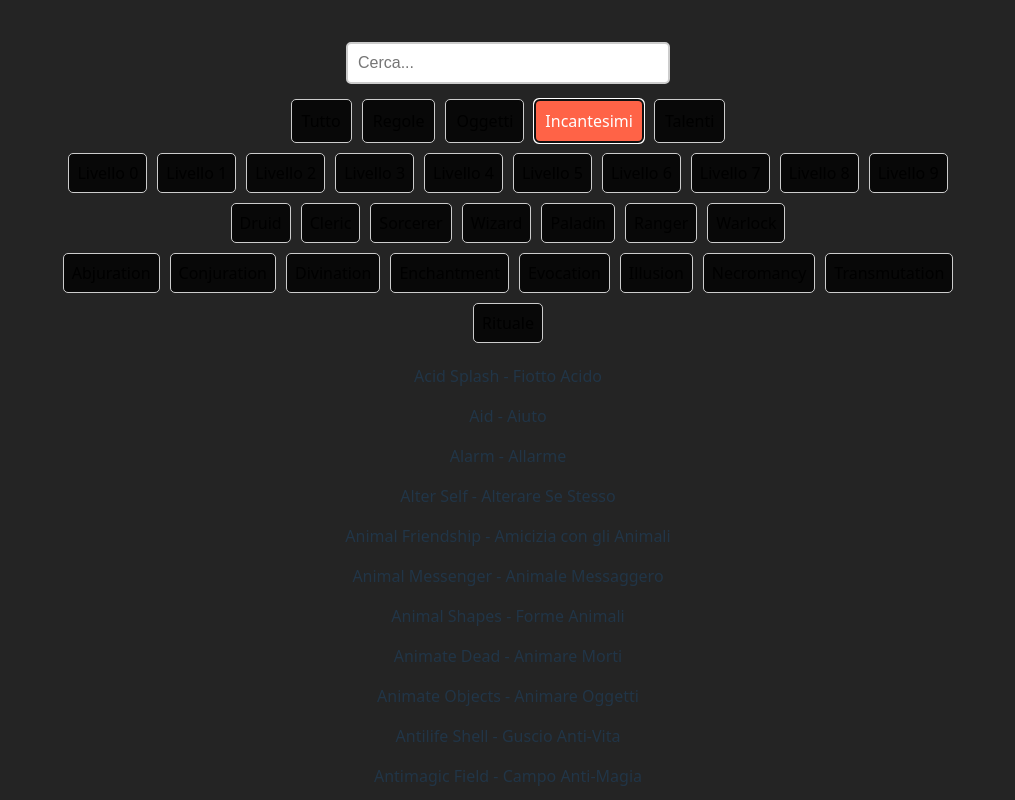
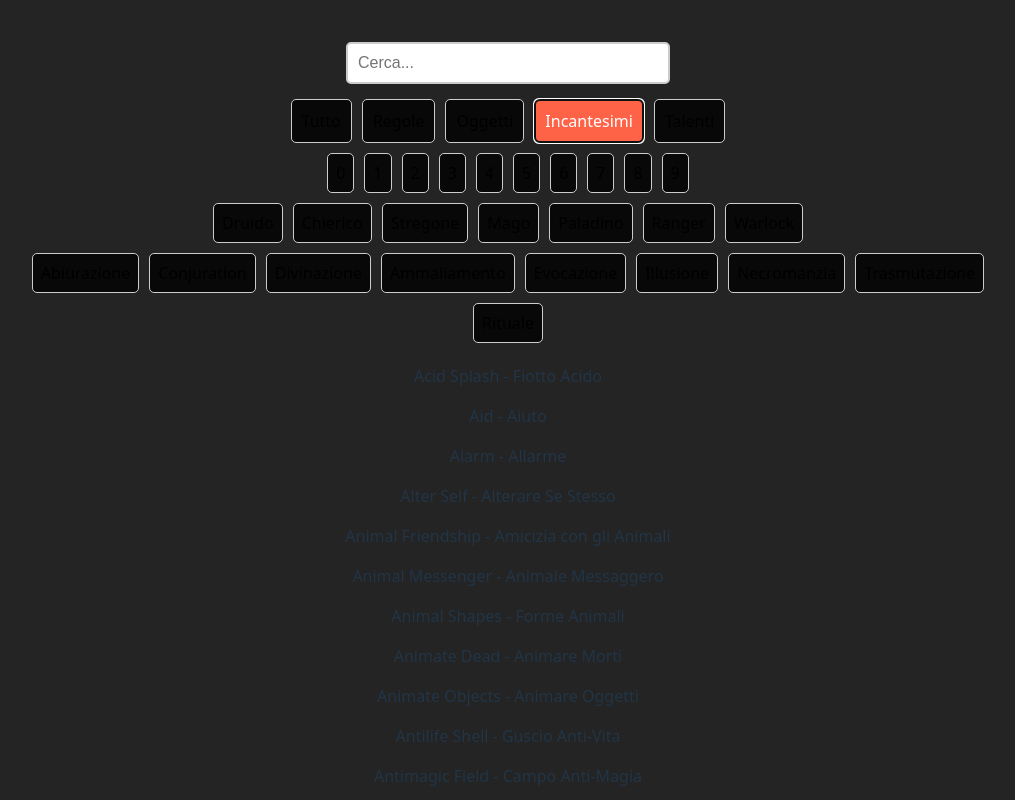
Before and after one commit to Aakraos/dndtool, a React (Vite) app: page / in a window 1280 px wide. Both pictures are taken after a click on the button "Incantesimi". Shown: the top 800 px of the page, without its empty margins (132-1147 px from the left). Built offline with nearby package versions, Linux system fonts and the light colour scheme.

Commit message:
1.1.6
Translated some buttons and modified others

```diff
--- a/src/App.jsx
+++ b/src/App.jsx
@@ -205,12 +205,12 @@ function App() {
                   );
                 }}
               >
-                Livello {level}
+               {level}
               </button>
             ))}
           </div>
           <div className="category-buttons">
-            {["Druid", "Cleric", "Sorcerer", "Wizard", "Paladin", "Ranger", "Warlock"].map((cls) => (
+            {["Druido", "Chierico", "Stregone", "Mago", "Paladino", "Ranger", "Warlock"].map((cls) => (
               <button
                 key={cls}
                 className={`button-secondary ${
@@ -229,7 +229,7 @@ function App() {
             ))}
           </div>
           <div className="category-buttons">
-            {["Abjuration", "Conjuration", "Divination", "Enchantment", "Evocation", "Illusion", "Necromancy", "Transmutation"].map((school) => (
+            {["Abiurazione", "Conjuration", "Divinazione", "Ammaliamento", "Evocazione", "Illusione", "Necromanzia", "Trasmutazione"].map((school) => (
               <button
                 key={school}
                 className={`button-secondary ${
```
